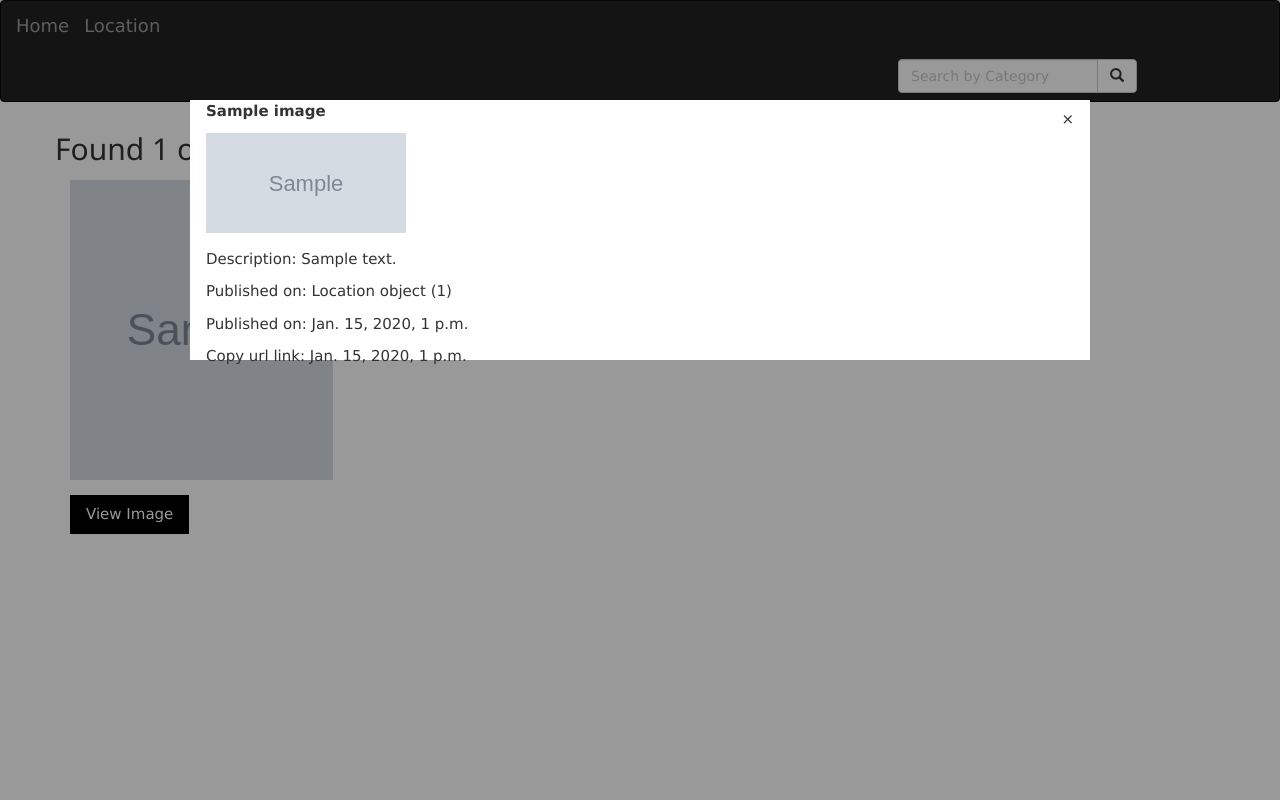
After one commit to joyjoie/photoapp, a Django app: template gallery/templates/photos/location.html in a window 1280 px wide, after a click on "View Image". The commit adds this page. Run offline with Django 3.2, Linux system fonts and the light colour scheme; tables that the repository leaves empty hold one stand-in row (values such as "Sample post"); the template is opened without the code that fills it: values that come from a table or form of the project are taken from there, most other values are stand-ins (such as "Sample title", 1, 10 or a date in 2020); grey boxes marked "Sample" are stand-in pictures; some libraries are stand-ins or nearby versions.

Commit message:
location file added and modified

```diff
--- a/gallery/templates/navbar.html
+++ b/gallery/templates/navbar.html
@@ -10,11 +10,8 @@
   <div class="container-fluid">
     <div class="navbar-header">
       <a class="navbar-brand" href="{% url 'index' %}">Home</a>
-        <a class="navbar-brand">Category</a>
-        <a class="navbar-content">
-        <a href="#">Link 1</a>
-        <a href="#">Link 2</a>
-        <a href="#">Link 3</a>
+        <a class="navbar-brand" href="{% url 'location' %}">Location</a>
+
         </div>
 
 
--- /dev/null
+++ b/gallery/templates/photos/location.html
@@ -0,0 +1,46 @@
+{%extends 'base.html'%}
+{% block content %}
+<div class="container">
+
+    <div class="row">
+      {% if images %}
+        <h2>Found {{ images|length }} of searched term {{message}}</h2>
+      {% else %}
+        <h2> Found 0 photos for the search term {{message}}</h2>
+      {% endif %}
+
+    </div>
+
+
+
+  <div class="row">
+
+    {% if images %}
+    {% for image in images %}
+       <!--Display images  -->
+       <div class="col-sm-6 col-md-3">
+        <img src="{{image.imager.url}}" class="img-responsive" alt="Image" style="width: 350px;height:300px; margin: 5px 5px 15px 0px;" >
+
+        <button onclick="document.getElementById('id01').style.display='block'" class="w3-button w3-black">View Image</button>
+        <div id="id01" class="w3-modal">
+          <div class="w3-modal-content" >
+            <div class="w3-container" style="width: 300px;height:260px">
+              <span onclick="document.getElementById('id01').style.display='none'" class="w3-button w3-display-topright">&times;</span>
+              <p class="text-left"> <strong>{{ image.name}}</strong> </p>
+              <img src="{{image.imager.url}}" class="img-responsive" alt="Image" style="width: 200px;height:100px;  margin: 5px 0px 15px 0px;" >
+              <p class="text-left"> Description: {{ image.description }} </p>
+              <p class="text-left"> Published on: {{ image.location }} </p>
+              <p class="text-left"> Published on: {{ image.pub_date }} </p>
+              <p class="text-left"> Copy url link: {{ image.pub_date }} </p>
+            </div>
+          </div>
+        </div>
+
+
+
+      </div>
+      {% endfor %}
+    {% endif %}
+    </div>
+  </div>
+{% endblock %}
```
